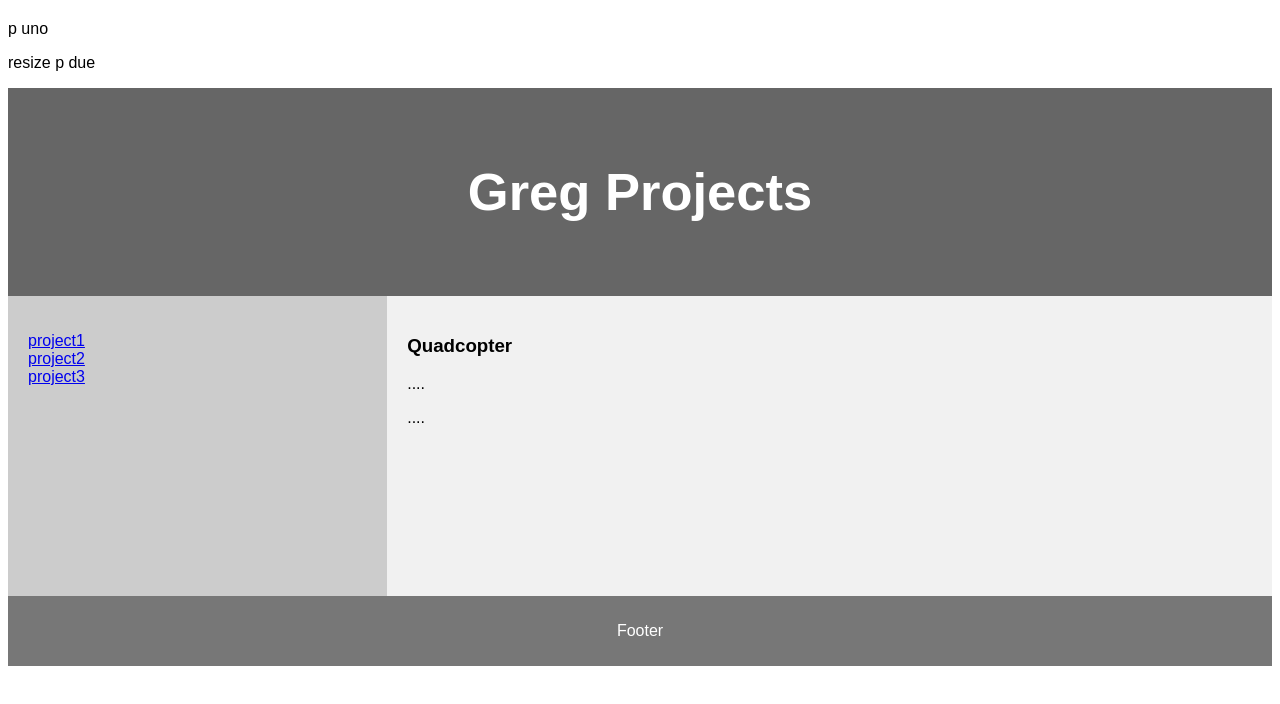
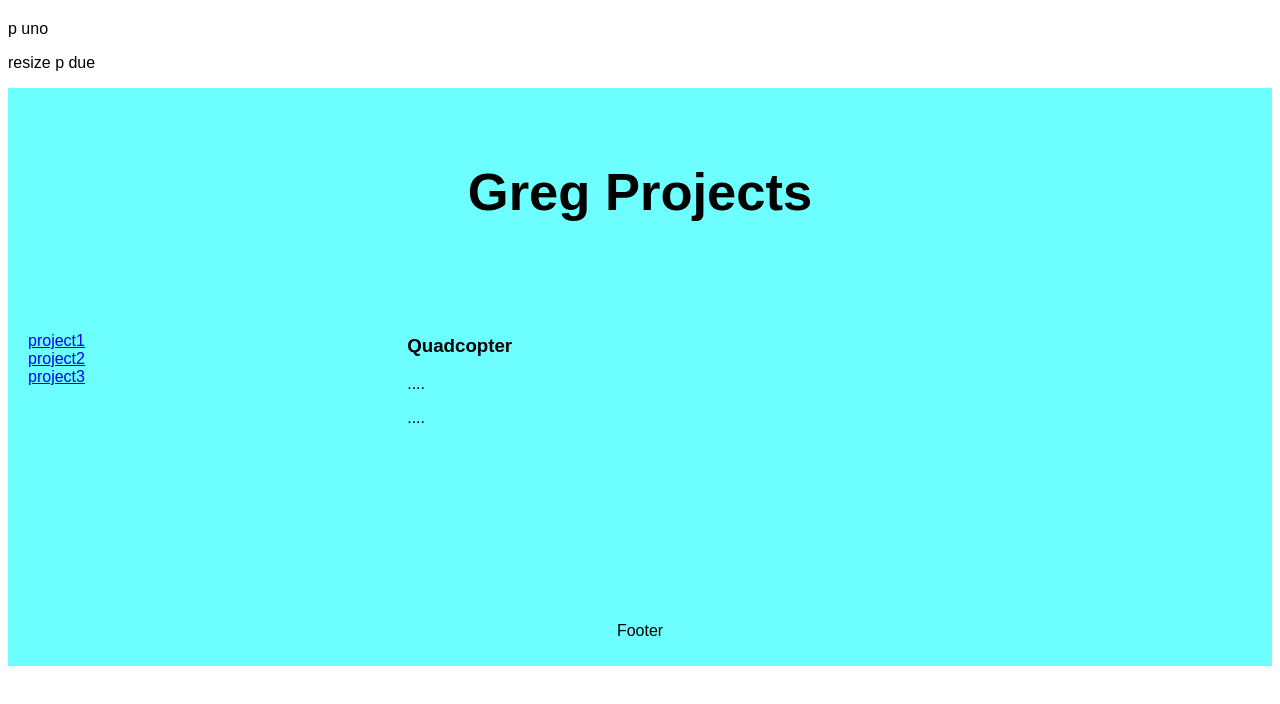
Before and after one commit to Grg-EXP/Grg-EXP.github.io, a plain HTML site: page index.html in a window 1280 px wide. Drawn offline with Linux system fonts and the light colour scheme.

Commit message:
new site2

```diff
--- a/index.html
+++ b/index.html
@@ -15,11 +15,11 @@ body {
 
 /* Style the header */
 header {
-  background-color: #666;
+  background-color: rgb(109, 255, 255);
   padding: 30px;
   text-align: center;
   font-size: 35px;
-  color: white;
+  color: black;
 }
 
 /* Create two columns/boxes that floats next to each other */
@@ -27,7 +27,7 @@ nav {
   float: left;
   width: 30%;
   height: 300px; /* only for demonstration, should be removed */
-  background: #ccc;
+  background:rgb(109, 255, 255);
   padding: 20px;
 }
 
@@ -41,7 +41,7 @@ article {
   float: left;
   padding: 20px;
   width: 70%;
-  background-color: #f1f1f1;
+  background-color: rgb(109, 255, 255);
   height: 300px; /* only for demonstration, should be removed */
 }
 
@@ -54,10 +54,10 @@ section:after {
 
 /* Style the footer */
 footer {
-  background-color: #777;
+  background-color:rgb(109, 255, 255);
   padding: 10px;
   text-align: center;
-  color: white;
+  color: black;
 }
 
 /* Responsive layout - makes the two columns/boxes stack on top of each other instead of next to each other, on small screens */
```
